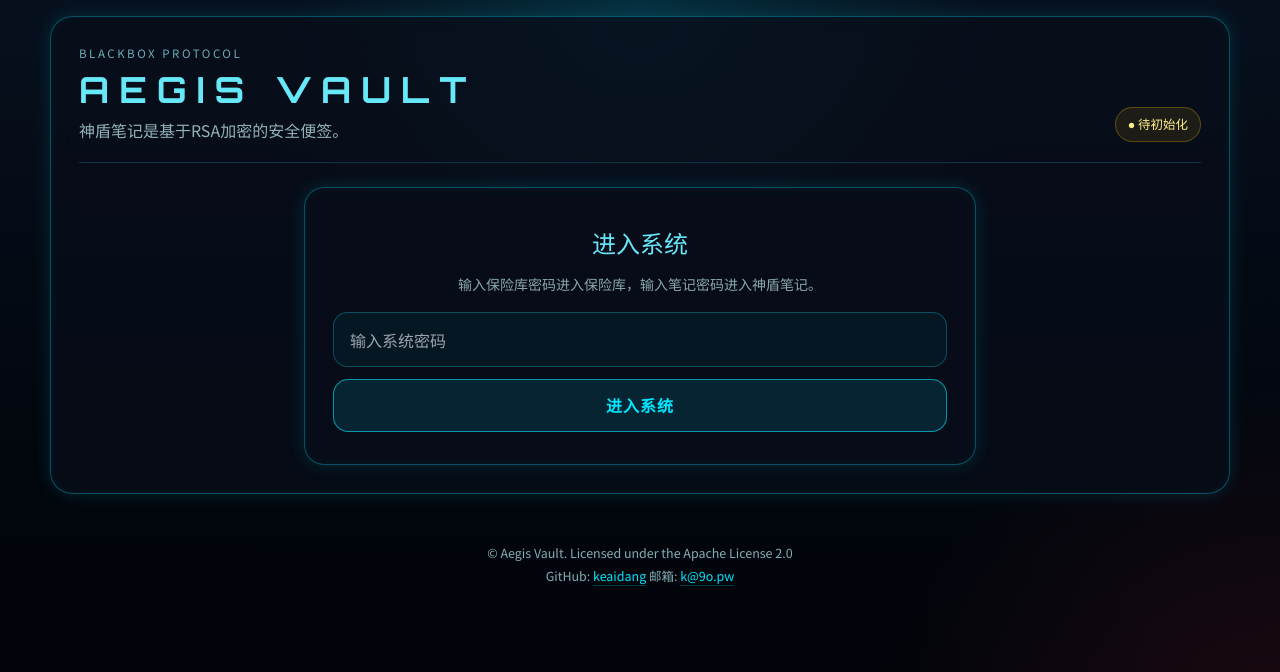
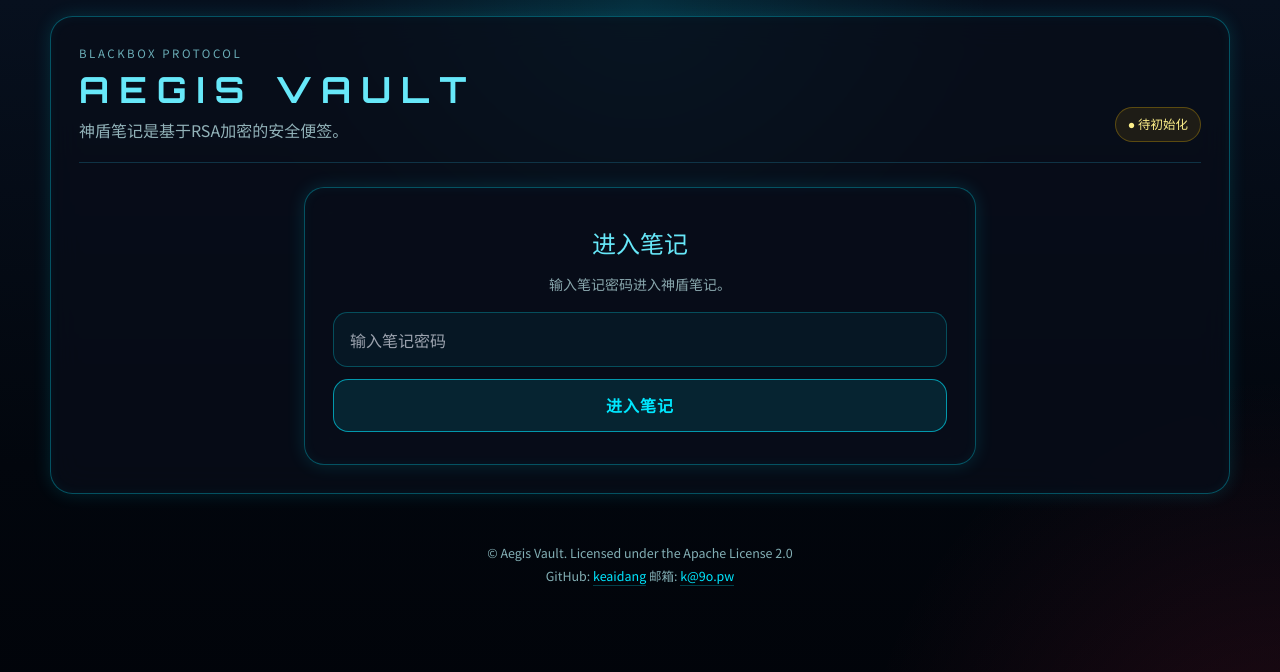
Before and after one commit to keaidang/aegis-vault, a FastAPI app: page /notes in a window 1280 px wide. Shown: the top 672 px of the page. Run offline with FastAPI, Linux system fonts and the light colour scheme; some libraries are stand-ins or nearby versions.

Commit message:
删除笔记界面的保险库按钮

```diff
--- a/templates/notes.html
+++ b/templates/notes.html
@@ -8,12 +8,12 @@
         <div class="panel neon-border rounded-[1.25rem] px-5 py-6 md:px-7 md:py-8">
             <div class="space-y-4">
                 <div class="text-center">
-                    <h2 class="orbitron mt-2 text-xl text-cyan-300 md:text-2xl">进入系统</h2>
-                    <p class="mt-3 text-sm leading-6 text-cyan-100/65">输入保险库密码进入保险库，输入笔记密码进入神盾笔记。</p>
+                    <h2 class="orbitron mt-2 text-xl text-cyan-300 md:text-2xl">进入笔记</h2>
+                    <p class="mt-3 text-sm leading-6 text-cyan-100/65">输入笔记密码进入神盾笔记。</p>
                 </div>
                 <form action="/login" method="post" class="stack-form">
-                    <input type="password" name="password" required autocomplete="current-password" placeholder="输入系统密码" class="field">
-                    <button type="submit" class="btn-neon orbitron w-full">进入系统</button>
+                    <input type="password" name="password" required autocomplete="current-password" placeholder="输入笔记密码" class="field">
+                    <button type="submit" class="btn-neon orbitron w-full">进入笔记</button>
                 </form>
             </div>
         </div>
@@ -29,7 +29,6 @@
 
                 <div class="nav-grid">
                     <a href="/notes" class="nav-link active">神盾笔记</a>
-                    <a href="/" class="nav-link">保险库入口</a>
                 </div>
 
                 <form id="logout-form" action="/logout" method="post">
@@ -44,7 +43,7 @@
                 <div>
                     <h2 class="mt-2 text-lg font-semibold text-cyan-200 md:text-xl">独立加密笔记区</h2>
                 </div>
-                <div class="text-sm leading-6 text-cyan-100/55">笔记密码不进入保险库；查看每一篇笔记都要重新输入笔记密码。</div>
+                <div class="text-sm leading-6 text-cyan-100/55">查看每一篇笔记都要重新输入笔记密码。</div>
             </div>
 
             <div class="mt-5 notes-shell">
```
